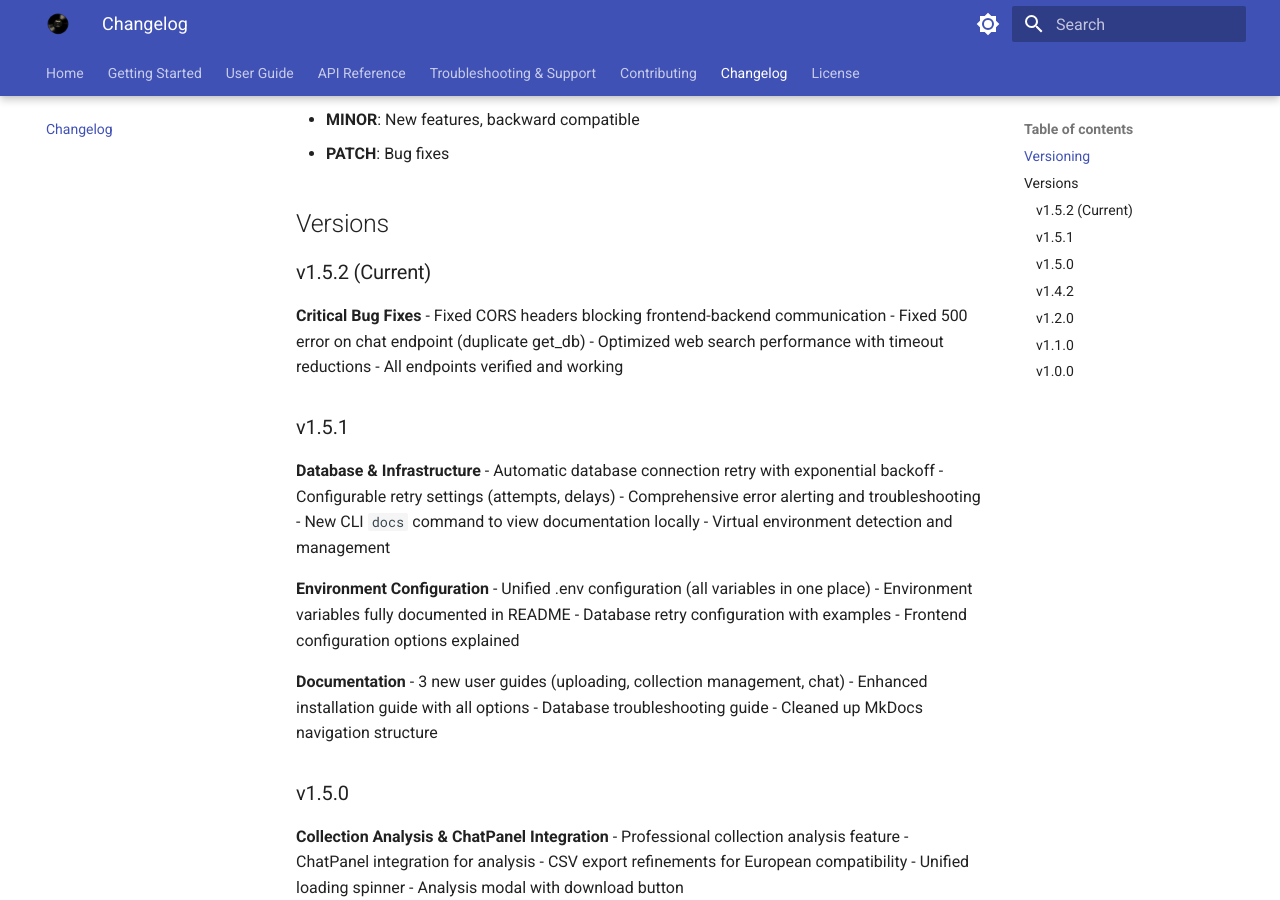
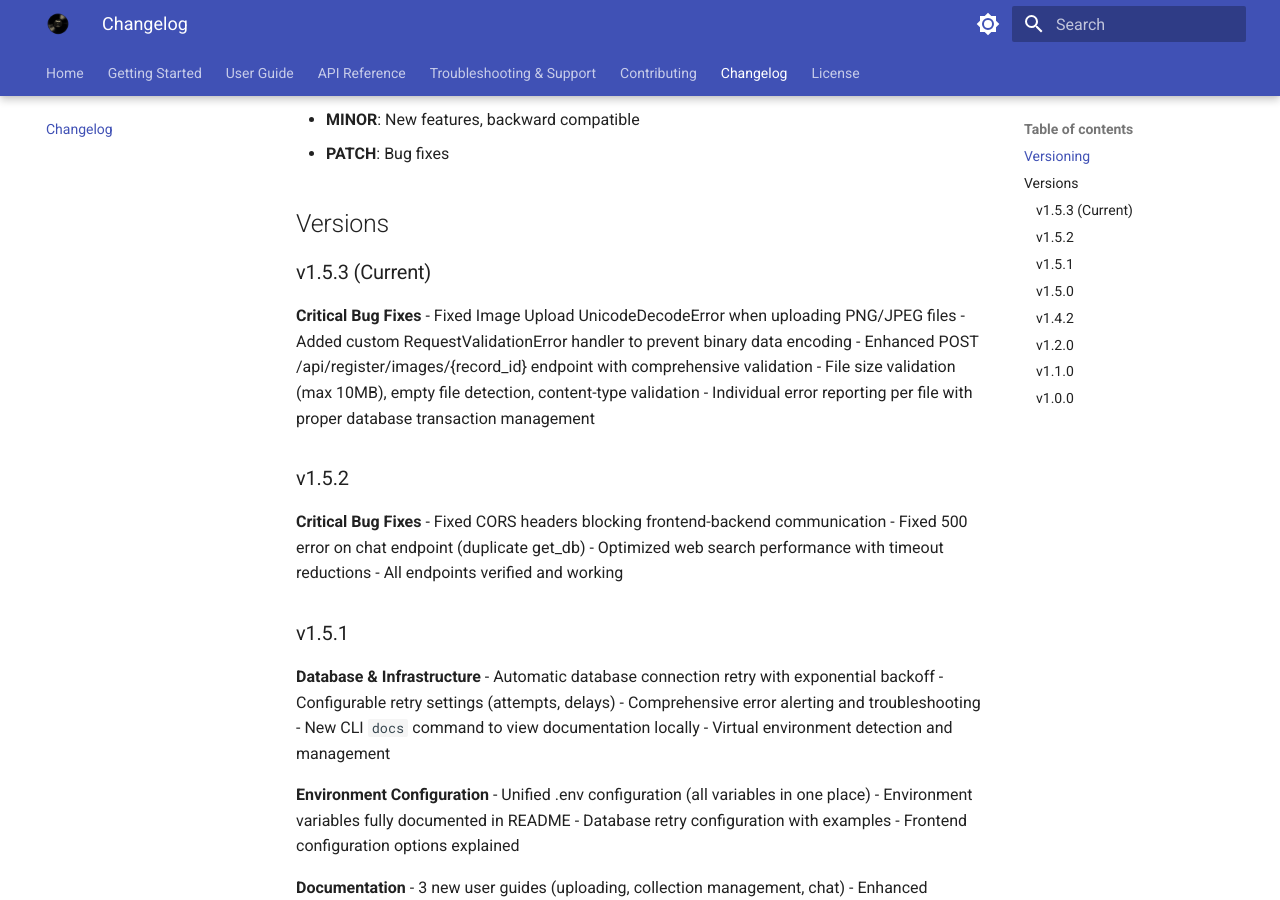
Before and after one commit to Hoshi42/phonox, an MkDocs documentation site: the page built from docs/changelog.md, in a window 1280 px wide and 900 px high, scrolled down 354 px. Built offline with MkDocs 1.6.1 and Material for MkDocs 9.7.7, drawn with Linux system fonts in a browser that asks for light colours.

Commit message:
docs: fix outdated information in mkdocs
- Update index.md:
  - Change Claude 3.5 Sonnet to Claude Sonnet 4 (vision) and Claude Haiku 4.5 (chat)
  - Remove 'Export collection data' feature (not implemented)
  - Remove reference to non-existent architecture/system-design.md
  - Update version from 1.3.2 to 1.5.3
  - Update last updated date to February 6, 2026
  - Remove Cloud Run mention (not implemented)
  - Clarify system architecture workflow

- Update getting-started/overview.md:
  - Fix 'Collection panel on right' to 'My Collection button (top right)'
  - Replace reference to non-existent development/setup.md with cli.md
  - Describe drag-and-drop interface correctly

- Update getting-started/installation.md:
  - Update version from 1.3.2 to 1.5.3

- Update docs/changelog.md:
  - Add v1.5.3 as current version
  - Document image upload fix from root CHANGELOG

````diff
--- a/docs/changelog.md
+++ b/docs/changelog.md
@@ -14,7 +14,16 @@ Phonox uses semantic versioning: `MAJOR.MINOR.PATCH`
 
 ## Versions
 
-### v1.5.2 (Current)
+### v1.5.3 (Current)
+
+**Critical Bug Fixes**
+- Fixed Image Upload UnicodeDecodeError when uploading PNG/JPEG files
+- Added custom RequestValidationError handler to prevent binary data encoding
+- Enhanced POST /api/register/images/{record_id} endpoint with comprehensive validation
+- File size validation (max 10MB), empty file detection, content-type validation
+- Individual error reporting per file with proper database transaction management
+
+### v1.5.2
 
 **Critical Bug Fixes**
 - Fixed CORS headers blocking frontend-backend communication
--- a/docs/getting-started/installation.md
+++ b/docs/getting-started/installation.md
@@ -85,7 +85,7 @@ curl http://localhost:8000/api/v1/health
 
 Expected response:
 ```json
-{"status":"healthy","version":"1.3.2","database":"connected"}
+{"status":"healthy","version":"1.5.3","database":"connected"}
 ```
 
 ## Docker Compose Services
````
Also changed, not shown: docs/getting-started/overview.md (+5 -3 lines), docs/index.md (+14 -14 lines).
